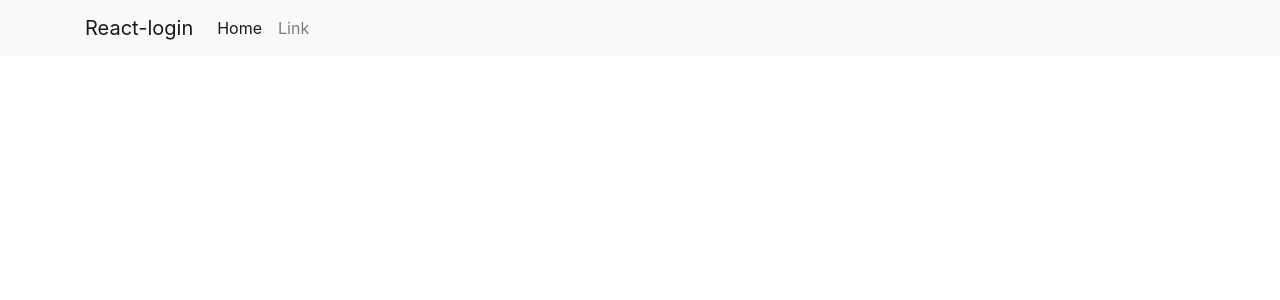
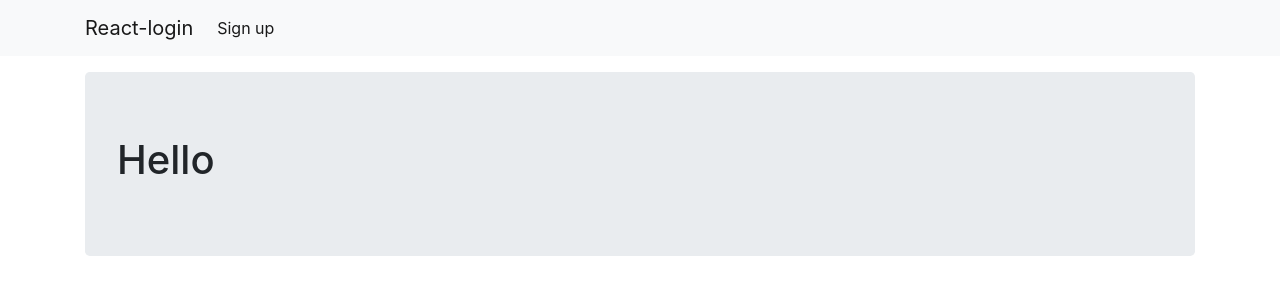
Before and after one commit to kitety/react-login, a React (Create React App) app in the folder client/: page / in a window 1280 px wide. Shown: the top 300 px of the page. Built offline with nearby package versions, Linux system fonts and the light colour scheme.

Commit message:
页面与路由搭建

```diff
--- a/client/package.json
+++ b/client/package.json
@@ -6,6 +6,7 @@
     "react": "^16.6.1",
     "react-dom": "^16.6.1",
     "react-redux": "^5.1.0",
+    "react-router-dom": "^4.3.1",
     "react-scripts": "2.1.1",
     "redux": "^4.0.1",
     "redux-thunk": "^2.3.0"
--- a/client/src/components/App.js
+++ b/client/src/components/App.js
@@ -3,7 +3,9 @@ import React, { Component } from 'react';
 class App extends Component {
   render() {
     return (
-      <div>Hello</div>
+      <div className="jumbotron">
+        <h1>Hello</h1>
+      </div>
     );
   }
 }
--- a/client/src/components/NavigetionBar.js
+++ b/client/src/components/NavigetionBar.js
@@ -1,22 +1,21 @@
 import React, { Component } from 'react';
+import { Link } from 'react-router-dom';
 
 class NavigetionBar extends Component {
   render() {
     return (
-      <nav className="navbar navbar-expand-sm navbar-light bg-light">
+      <nav className="navbar navbar-expand-sm navbar-light bg-light mb-3">
         <div className="container">
-          <a className="navbar-brand" href="#">React-login</a>
+          <Link className="navbar-brand" to="/">React-login</Link>
           <button className="navbar-toggler" type="button" data-toggle="collapse" data-target="#navbarsExample03" aria-controls="navbarsExample03" aria-expanded="false" aria-label="Toggle navigation">
             <span className="navbar-toggler-icon"></span>
           </button>
           <div className="collapse navbar-collapse" id="navbarsExample03">
             <ul className="navbar-nav mr-auto">
               <li className="nav-item active">
-                <a className="nav-link" href="#">Home <span className="sr-only">(current)</span></a>
+                <Link className="nav-link" to="/signup">Sign up <span className="sr-only">(current)</span></Link>
               </li>
-              <li className="nav-item">
-                <a className="nav-link" href="#">Link</a>
-              </li>
+
             </ul>
           </div>
         </div>
--- /dev/null
+++ b/client/src/components/signup/SignupPage.js
@@ -0,0 +1,13 @@
+import React, { Component } from 'react';
+
+class SignupPage extends Component {
+  render() {
+    return (
+      <div>
+        <h1>Signup</h1>
+      </div>
+    );
+  }
+}
+
+export default SignupPage
--- a/client/src/index.js
+++ b/client/src/index.js
@@ -1,6 +1,5 @@
 import React from 'react';
 import ReactDOM from 'react-dom';
-import App from './components/App';
 import * as serviceWorker from './serviceWorker';
 import { createStore, applyMiddleware } from 'redux';
 import { Provider } from 'react-redux'
@@ -9,6 +8,8 @@ import { logger } from 'redux-logger'
 import { composeWithDevTools } from 'redux-devtools-extension'
 import thunk from 'redux-thunk';
 import NavigetionBar from './components/NavigetionBar';
+import { BrowserRouter as Router } from 'react-router-dom';
+import routers from './routers'
 
 const store = createStore(
   RootReducer,
@@ -19,7 +20,13 @@ const store = createStore(
 
 ReactDOM.render(
   <Provider store={store}>
-    <NavigetionBar />
+    <Router>
+      <div>
+        {/* 上面导航栏 下面组件.routers实际返回的是div */}
+        <NavigetionBar />
+        {routers}
+      </div>
+    </Router>
   </Provider>,
   document.getElementById('root'));
 
--- /dev/null
+++ b/client/src/routers.js
@@ -0,0 +1,10 @@
+import React from 'react';
+import { Route } from 'react-router-dom'
+import App from './components/App'
+import SignupPage from './components/signup/SignupPage'
+export default (
+  <div className="container">
+    <Route exact path="/" component={App} />
+    <Route exact path="/signup" component={SignupPage} />
+  </div>
+)
```
Also changed, not shown: 1 other file (tests, documents, lock files or other folders).
